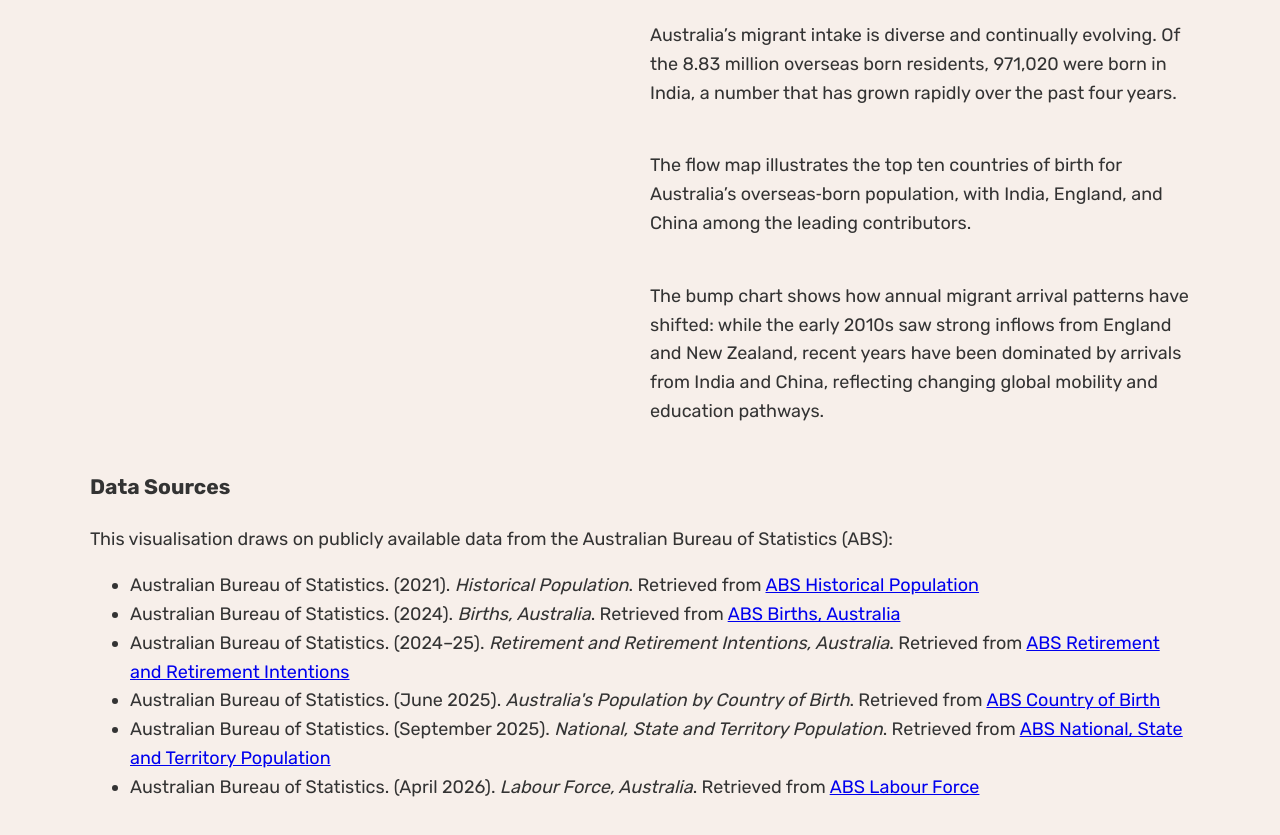
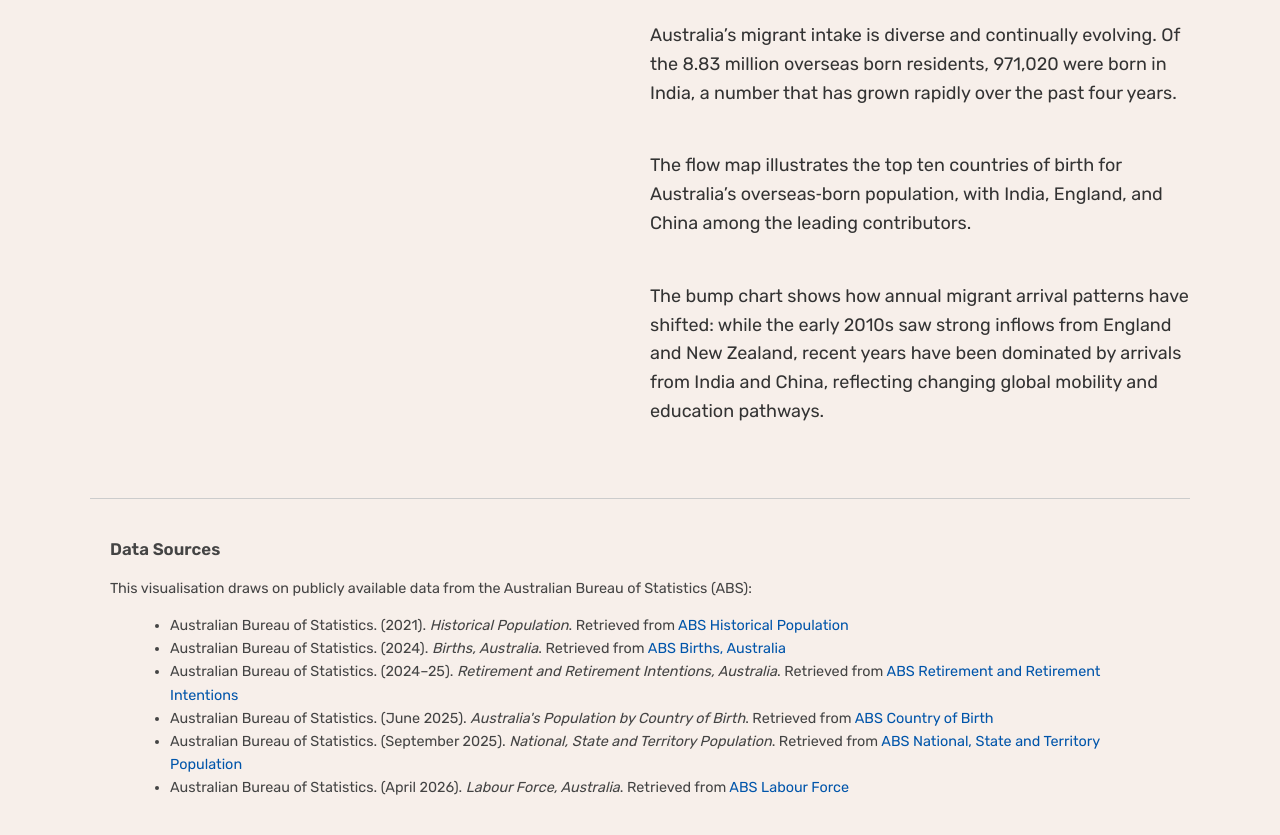
Before and after one commit to msto0016/aus-immigration, a plain HTML site: page index.html in a window 1280 px wide. Shown: the part 3678-4513 px from the top of the page. Drawn offline with Linux system fonts and the light colour scheme; a script that the page names is missing.

Commit message:
Update style.css

```diff
--- a/style.css
+++ b/style.css
@@ -154,3 +154,36 @@ p {
         height: 240px;
     }
 }
+
+.metadata {
+    margin-top: 60px;
+    padding: 20px;
+    border-top: 1px solid #ccc;
+    font-size: 0.9rem;
+    color: #444;
+}
+
+.metadata h3 {
+    margin-bottom: 10px;
+    font-weight: 600;
+}
+
+.metadata ul {
+    list-style-type: disc;
+    margin-left: 20px;
+}
+
+.metadata a {
+    color: #0055aa;
+    text-decoration: none;
+}
+
+.metadata a:hover {
+    text-decoration: underline;
+}
+
+.metadata .note {
+    margin-top: 10px;
+    font-style: italic;
+    color: #666;
+}
```
